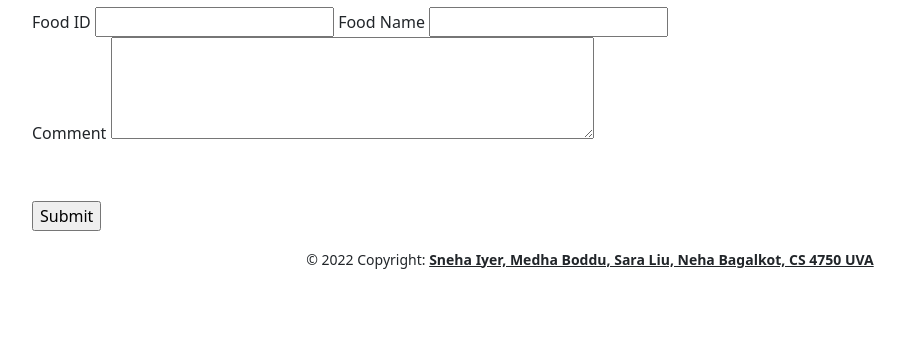
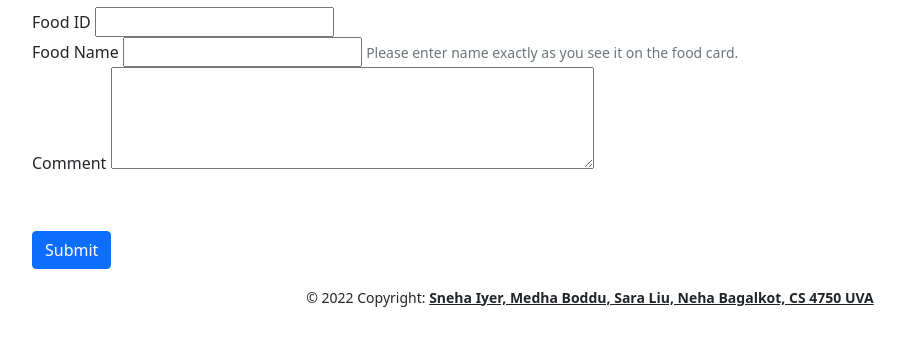
Before and after one commit to sarayliu/favorite-foodies, a PHP site: page /templates/enterReview.php in a window 1280 px wide. Shown: the part 188-534 px from the top of the page, without its empty margins (50-955 px from the left). Run offline with PHP 8.4, Linux system fonts and the light colour scheme; the template is opened without the code that fills it, so the values that code supplies are empty.

Commit message:
small fixes

```diff
--- a/dbProjectTest/templates/editInfo.php
+++ b/dbProjectTest/templates/editInfo.php
@@ -10,7 +10,7 @@
         <title>FavoriteFoodies</title>
 
         <link href="https://cdn.jsdelivr.net/npm/bootstrap@5.1.1/dist/css/bootstrap.min.css" rel="stylesheet" integrity="sha384-F3w7mX95PdgyTmZZMECAngseQB83DfGTowi0iMjiWaeVhAn4FJkqJByhZMI3AhiU" crossorigin="anonymous">
-        <link rel="stylesheet" href="styles/main.css">
+        <!-- <link rel="stylesheet" href="styles/main.css"> -->
 
     </head>
     <body>
@@ -77,14 +77,16 @@
                 <div class="col-xs-8 mx-auto">
 
                 <form name="form3" id="form3" action="?command=homePage" method="post">
+                    <div class="form-group">
                     <p>
                         <label for="username">Edit Username</label>
                         <input type="text" name="username" id="username">
                     </p>
+                    </div>
 
                     <p>&nbsp;</p>
                     <p>
-                        <input type="submit" name="Submit" id="Submit" value="Submit">
+                        <input type="submit" class="btn btn-primary" name="Submit" id="Submit" value="Submit">
                     </p>
                 </form>
                 </div>
--- a/dbProjectTest/templates/enterReview.php
+++ b/dbProjectTest/templates/enterReview.php
@@ -10,7 +10,8 @@
         <title>FavoriteFoodies</title>
 
         <link href="https://cdn.jsdelivr.net/npm/bootstrap@5.1.1/dist/css/bootstrap.min.css" rel="stylesheet" integrity="sha384-F3w7mX95PdgyTmZZMECAngseQB83DfGTowi0iMjiWaeVhAn4FJkqJByhZMI3AhiU" crossorigin="anonymous">
-        <link rel="stylesheet" href="styles/main.css">
+        <!-- <link rel="stylesheet" href="styles/main.css"> -->
+        <script src="https://cdn.jsdelivr.net/npm/bootstrap@5.1.1/dist/js/bootstrap.bundle.min.js" integrity="sha384-/bQdsTh/da6pkI1MST/rWKFNjaCP5gBSY4sEBT38Q/9RBh9AH40zEOg7Hlq2THRZ" crossorigin="anonymous"></script>
 
 
     </head>
@@ -80,10 +81,15 @@
 
                 <!-- form to create new review -->
                 <form name="form2" id="form2" action="?command=seeReviews" method="post"> <!-- onsubmit="return(checkForm())"> -->
+                    <div class="form-group">
                     <label for="url">Food ID </label>
                     <input type="text" name="url" id="url">
+                    </div>
+                    <div class="form-group">
                     <label for="foodname">Food Name</label>
                     <input type="text" name="foodname" id="foodname">
+                    <small id="foodnameHelp" class="form-text text-muted">Please enter name exactly as you see it on the food card.</small>
+                    </div>
                     <p>
                         <label for="comment">Comment</label>
                         <!--<input type="text" name="comment" id="comment"> -->
@@ -92,7 +98,7 @@
 
                     <p>&nbsp;</p>
                     <p>
-                        <input type="submit" name="Submit" id="Submit" value="Submit">
+                        <input type="submit" class="btn btn-primary" name="Submit" id="Submit" value="Submit">
                     </p>
                 </form>
                 </div>
@@ -142,5 +148,6 @@
         <!-- <script src="script.js" defer></script> -->
 
         <script src="https://cdn.jsdelivr.net/npm/bootstrap@5.1.1/dist/js/bootstrap.bundle.min.js" integrity="sha384-/bQdsTh/da6pkI1MST/rWKFNjaCP5gBSY4sEBT38Q/9RBh9AH40zEOg7Hlq2THRZ" crossorigin="anonymous"></script>
+
     </body>
 </html>
```
